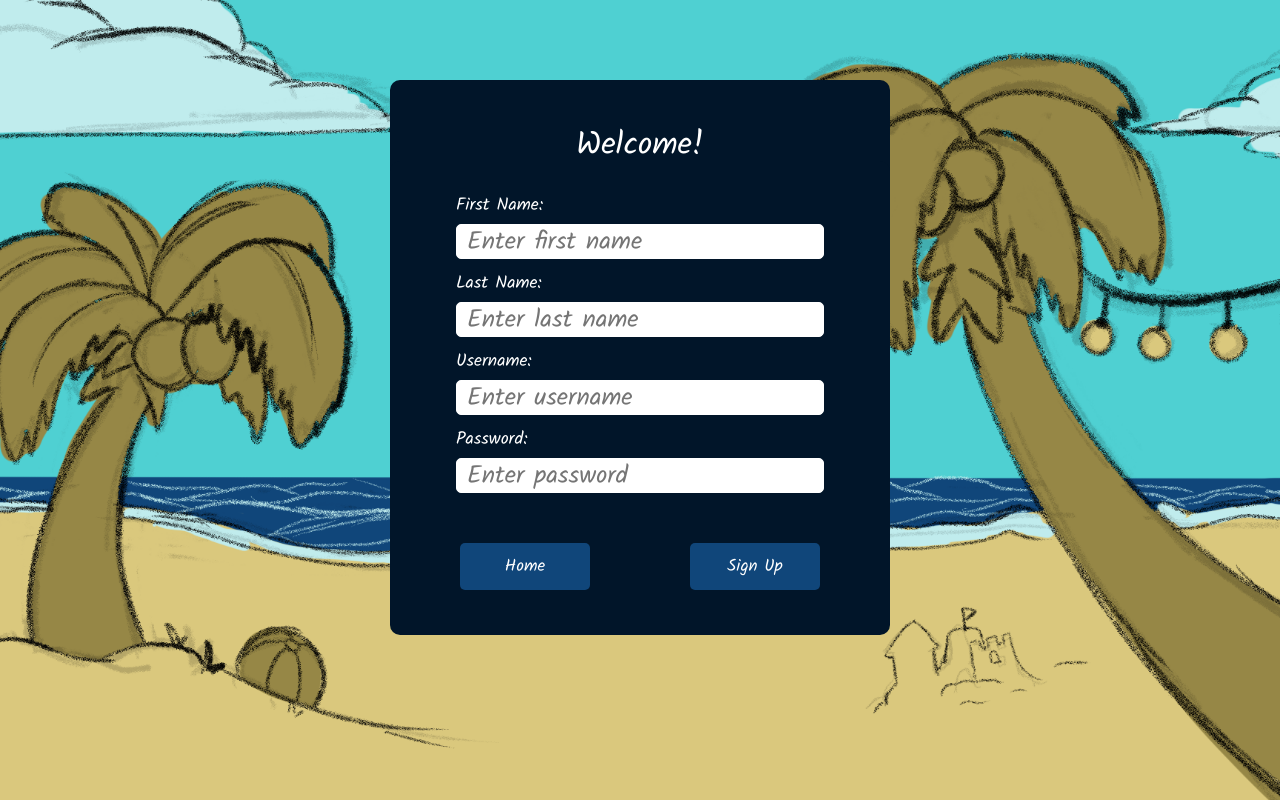
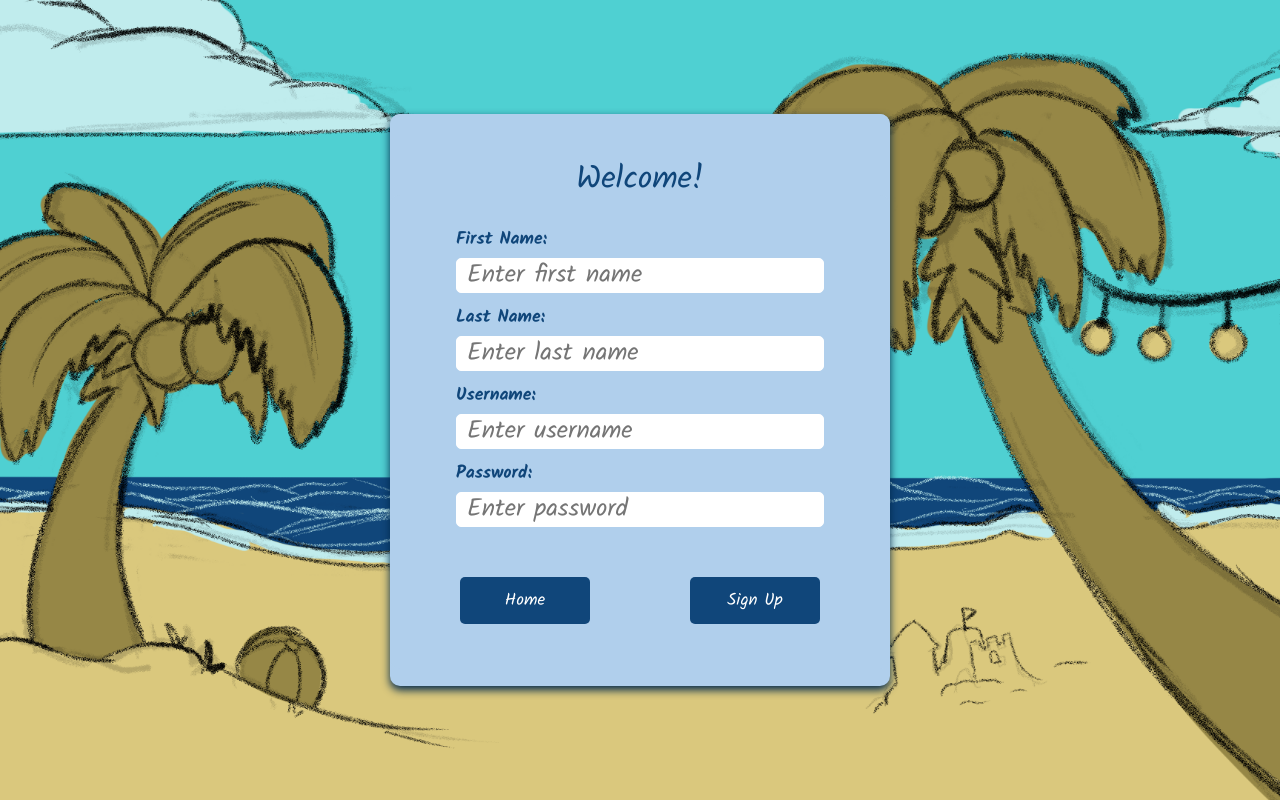
Before and after one commit to 45DegreeAngl/COP4331_Group_15, a PHP site: page /signup.html in a window 1280 px wide. Run offline with PHP 8.4, Linux system fonts and the light colour scheme.

Commit message:
Update styles.css
Fixed the styling of the index page, signup page, and login page.

```diff
--- a/css/styles.css
+++ b/css/styles.css
@@ -21,43 +21,55 @@ body
 .signup-container {
     font-size: 1.1rem;
     font-family: 'Kalam', cursive;
-    color: white;
-    position: fixed;
+    color: #10467a;
     top: 80px;
     max-width: 500px;
     width: 100%;
     border-radius: 10px;
+    box-shadow: 0 4px 8px #01284c;
+    background-color: #b0cfec;
 
 }
 
 .signup-container header{
     font-family: 'Kalam', cursive;
     font-size: 2.0rem;
-    color: white;
+    color: #10467a;
     font-weight: 500;
     text-align: center;
     padding: 40px 20px;
     margin-bottom: -50px;
-    background-color: #011529;
+    background-color: #b0cfec;
     border-radius: 10px;
 
 }
 
 .signup-container .signup-form{
     font-family: 'Kalam', cursive;
+    font-weight: 500;
     padding-top: 50px;
-    color: white;
+    color: #10467a;
     margin-top: 0px;
-    background-color: #011529;
+    background-color: #b0cfec;
     padding: 20px;
     border-radius: 10px;
 }
 
 .signup-container .signup-input-box{
+    font-weight: 600;
     font-family: 'Kalam', cursive;
     width: 80%;
     margin: 10px auto;
     border-radius: 10px;
+    display: flex;
+    flex-direction: column;
+}
+
+.signup-container .label-and-error {
+    display: flex;
+    justify-content: space-between;
+    align-items: center;
+    width: 100%;
 }
 
 .signup-form .signup-input-box input{
@@ -123,7 +134,18 @@ body
     margin-top: 5px;
     margin-bottom: 5px;
     font-family: 'Kalam', cursive;
-    color: white;
+    color: black !important;
+}
+
+
+.error-message {
+    color: red;
+    font-size: 0.9rem;
+    display: block;
+}
+
+.password-requirements {
+    display: none;
 }
 
 /* ------------------------------------------------------------------------------------------------------- */
```
Also changed, not shown: other parts of css/styles.css (+32 -19 lines).
